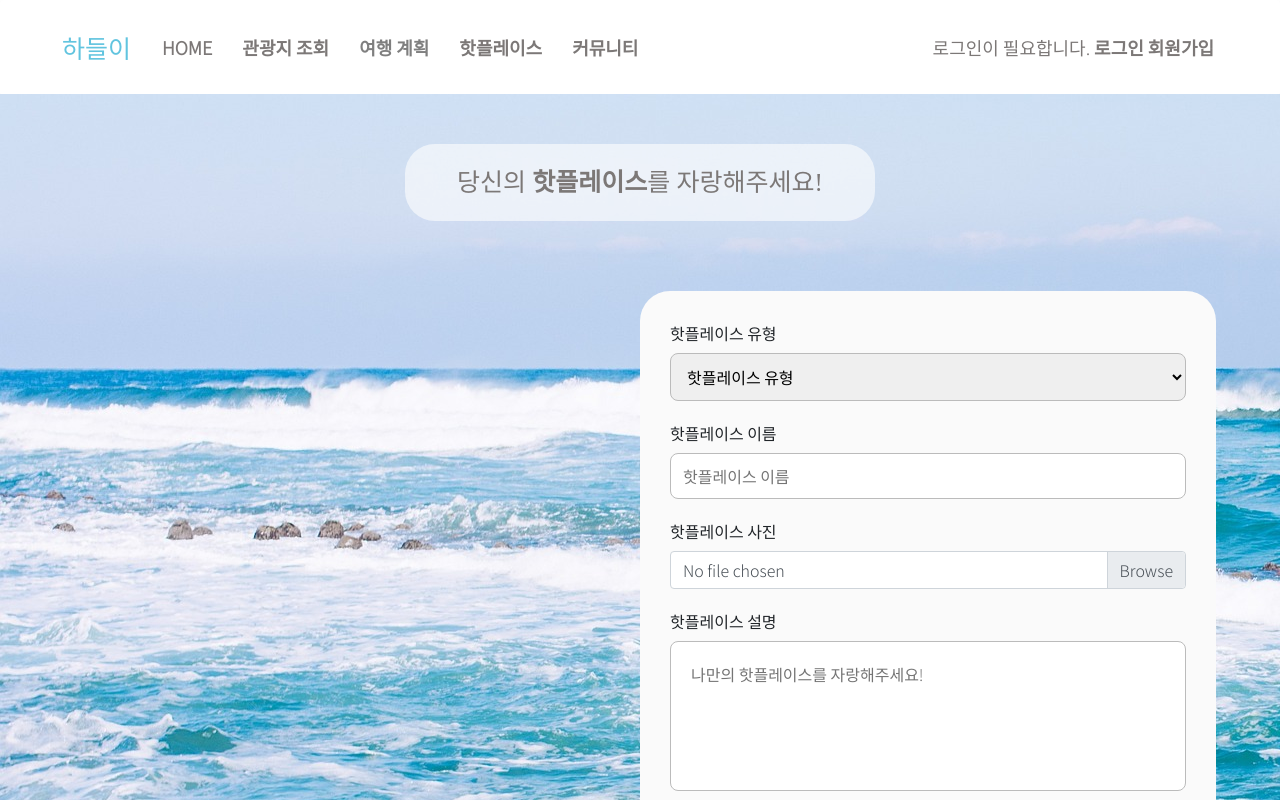
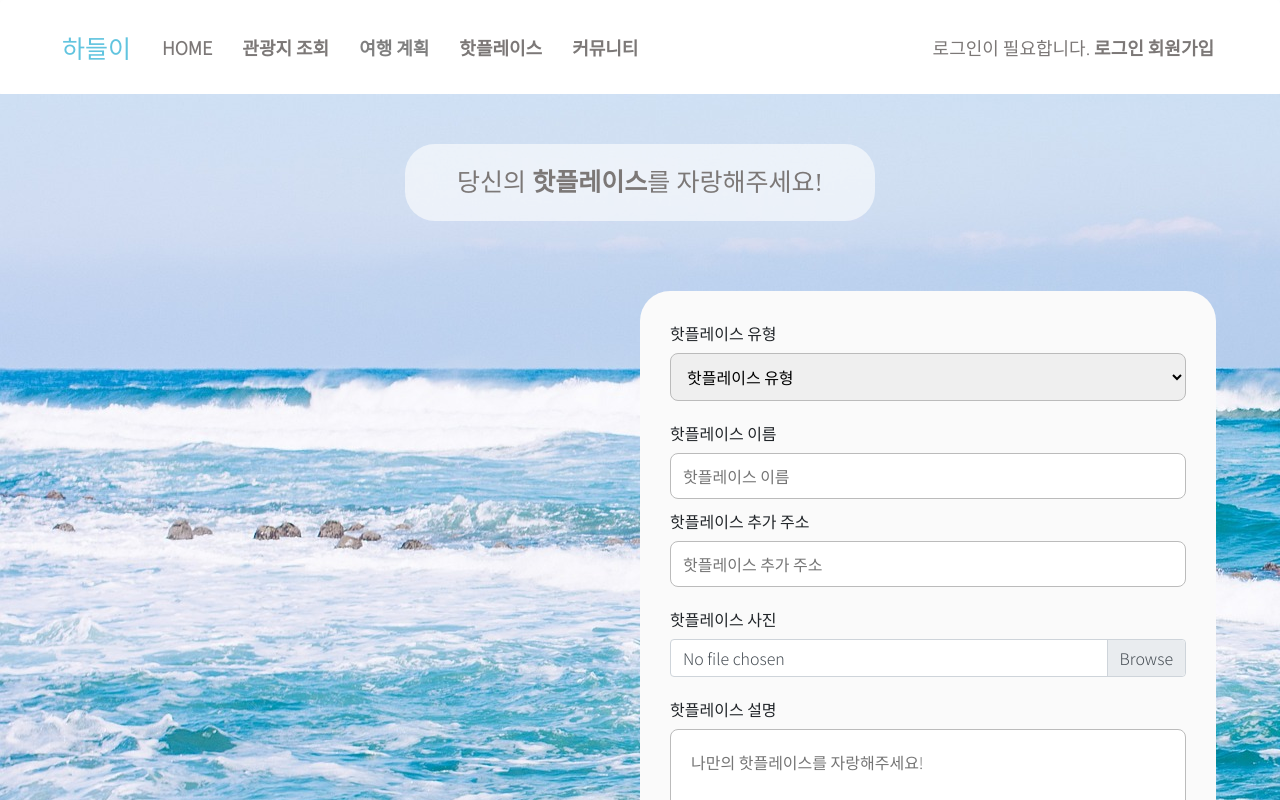
Before and after one commit to harinplz/Hadeul-i, a Vue app in the folder FE/enjoy-trip-front/: page /hotplace/create in a window 1280 px wide. Shown: the top 800 px of the page. Built offline with nearby package versions, Linux system fonts and the light colour scheme; a small style sheet from the web is missing; a web font is replaced by a local one.

Commit message:
feat: Hotplace Create 이미지 업로드 구현 전 #32

```diff
--- a/FE/enjoy-trip-front/src/components/hotplace/HotplaceCreate.vue
+++ b/FE/enjoy-trip-front/src/components/hotplace/HotplaceCreate.vue
@@ -32,6 +32,15 @@
             type="text"
             placeholder="핫플레이스 이름"
             v-model="hotplace.hotplaceName"
+          />
+        </div>
+        <div class="input-box">
+          <label for="hotpl-addr-label">핫플레이스 추가 주소</label> <br />
+          <input
+            class="hotplace-addr"
+            type="text"
+            placeholder="핫플레이스 추가 주소"
+            v-model="hotplace.hotplaceAddr"
           />
         </div>
         <div class="hotpl-img">
@@ -86,9 +95,11 @@ export default {
         userNo: null,
         category: "핫플레이스 유형",
         hotplaceName: null,
+        hotplaceAddr: null,
         hotplaceContent: null,
+        jibun: null,
         latitude: null,
-        longiutde: null,
+        longitude: null,
         img: null,
       },
     };
@@ -108,10 +119,7 @@ export default {
   methods: {
     testUser() {
       this.hotplace.userNo = this.userInfo.no;
-      console.log(this.hotplace.userNo);
-      console.log(this.hotplace.category);
-      console.log(this.hotplace.hotplaceName);
-      console.log(this.hotplace.hotplaceContent);
+      console.log(this.hotplace);
     },
     initMap() {
       var container = document.getElementById("map");
@@ -131,10 +139,17 @@ export default {
       // 현재 지도 중심좌표로 주소를 검색해서 지도 좌측 상단에 표시합니다
       searchAddrFromCoords(map.getCenter(), displayCenterInfo);
 
+      const thiz = this;
       // 지도를 클릭했을 때 클릭 위치 좌표에 대한 주소정보를 표시하도록 이벤트를 등록합니다
       kakao.maps.event.addListener(map, "click", function (mouseEvent) {
         searchDetailAddrFromCoords(mouseEvent.latLng, function (result, status) {
           if (status === kakao.maps.services.Status.OK) {
+            thiz.hotplace.jibun = result[0].address.address_name;
+            console.log("jibun:", result[0].address.address_name);
+
+            thiz.hotplace.latitude = mouseEvent.latLng.getLat();
+            thiz.hotplace.longitude = mouseEvent.latLng.getLng();
+
             var detailAddr = "";
             if (result[0].road_address) {
               detailAddr = "<div>도로명주소 : " + result[0].road_address.address_name + "</div>";
@@ -234,7 +249,7 @@ export default {
 }
 
 .map-and-create {
-  height: 630px;
+  height: 690px;
   width: 90%;
   margin: auto;
   padding-top: 70px;
```
